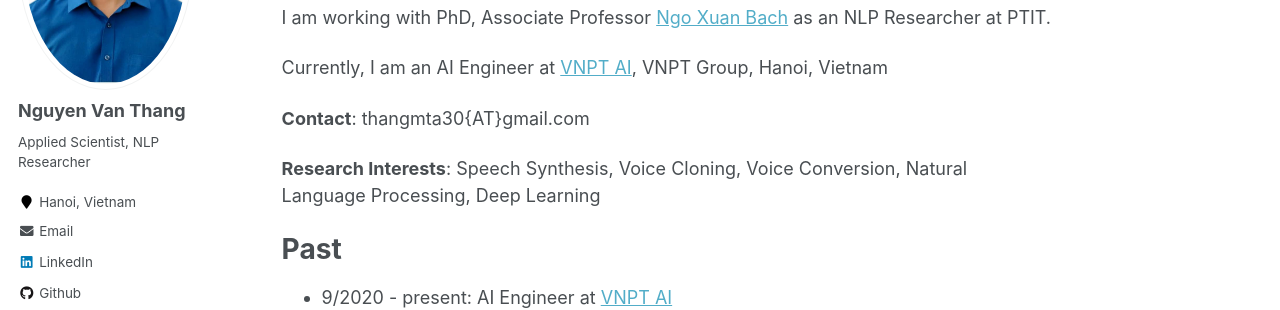
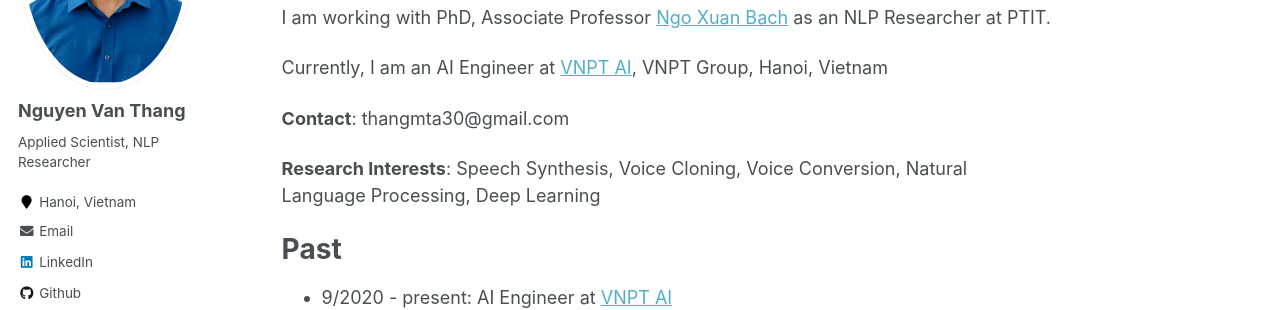
Before and after one commit to thangnvkcn/thangnvkcn.github.io, a Jekyll site: the page built from _pages/about.md, in a window 1280 px wide. Shown: the part 284-594 px from the top of the page. Built offline with Jekyll 4.4.1, drawn with Linux system fonts in a browser that asks for light colours.

Commit message:
update cv.md

```diff
--- a/_pages/about.md
+++ b/_pages/about.md
@@ -17,7 +17,7 @@ I am working with PhD, Associate Professor [Ngo Xuan Bach](https://sites.google.
 Currently, I am an AI Engineer at  [VNPT AI](https://vnptai.io/), VNPT Group, Hanoi, Vietnam
 
 
-**Contact**: thangmta30{AT}gmail.com
+**Contact**: thangmta30@gmail.com
 
 **Research Interests**: Speech Synthesis, Voice Cloning, Voice Conversion, Natural Language Processing, Deep Learning
 
```
Also changed, not shown: _pages/cv.md (+1 -1 lines).
